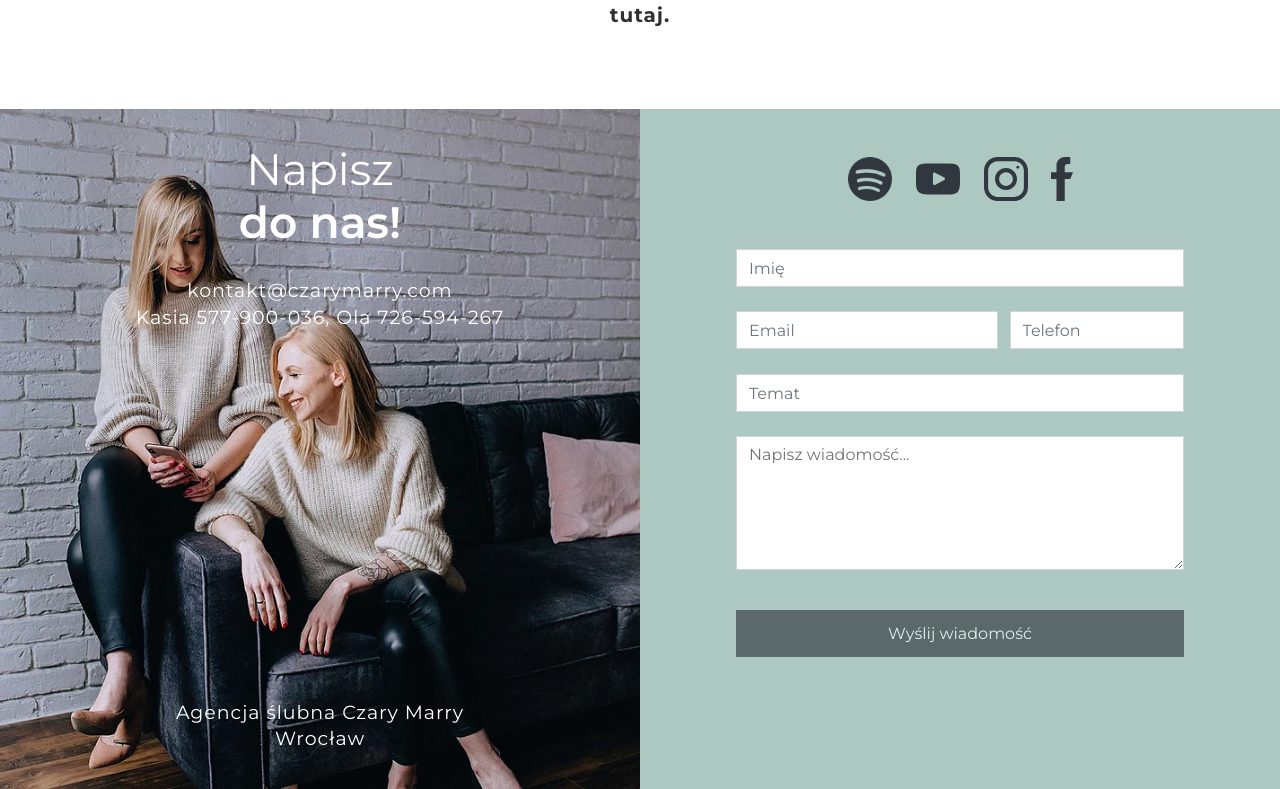
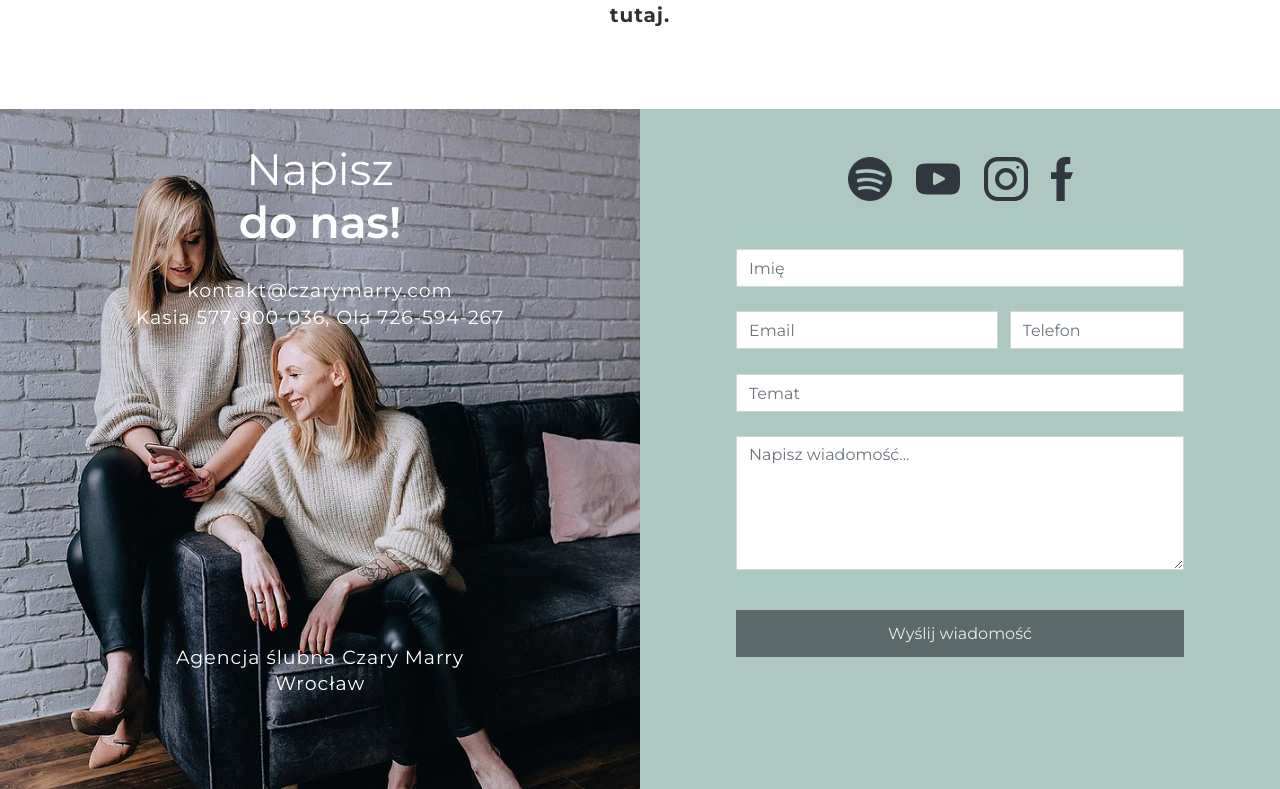
Before and after one commit to kamawietrzyk/czaryMarry, a React (Create React App) app: page / in a window 1280 px wide. Shown: the part 4752-5541 px from the top of the page. Built offline with nearby package versions, Linux system fonts and the light colour scheme.

Commit message:
Footer RWD fix

```diff
--- a/src/components/Footer/styles.scss
+++ b/src/components/Footer/styles.scss
@@ -57,15 +57,19 @@
                     padding-top: 12vw;
 
                     @media (min-width: $mobileM) {
-                        padding-top: 20vw;
+                        padding-top: 27vw;
                     }
 
                     @media (min-width: $tablet) {
-                        padding-top: 150%;
+                        padding-top: 130%;
                     }
 
                     @media (min-width: $laptop) {
-                        padding-top: 100%;
+                        padding-top: 85%;
+                    }
+
+                    @media (min-width: $desktop) {
+                        padding-top: 95%;
                     }
                 }
             }
```
Also changed, not shown: 1 other file (tests, documents, lock files or other folders).
